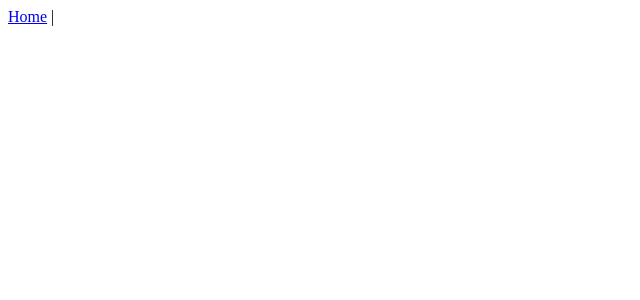
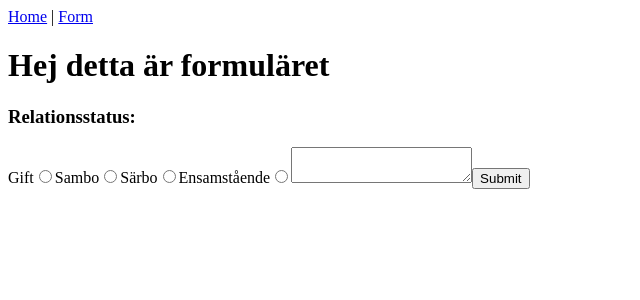
Before and after one commit to owenboy9/Vivimos, a React (Vite) app: page /form in a window 1280 px wide. Before the commit this address had no page. Shown: the top 300 px of the page, without its empty margins (0-640 px from the left). Built offline with nearby package versions, Linux system fonts and the light colour scheme.

Commit message:
Testing out radio buttons + text field

```diff
--- a/src/components/Nav.jsx
+++ b/src/components/Nav.jsx
@@ -4,7 +4,7 @@ function Nav() {
 
   return <nav>
     <Link to="/">Home</Link> |&nbsp;
-
+    <Link to="/form">Form</Link>
   </nav>
 }
 
--- a/src/components/Router.jsx
+++ b/src/components/Router.jsx
@@ -1,6 +1,8 @@
 import { BrowserRouter, Routes, Route } from "react-router-dom"
 import Nav from "./Nav.jsx"
 import Home from "../pages/Home.jsx"
+import Form from "../pages/Form.jsx"
+
 
 
 
@@ -13,9 +15,8 @@ function Router() {
       <Routes>
         {/*Our route definitions(controller)*/}
 
-        <Route path="/" element={<Home />} /> {/*kan va självstängande element om det inte händer något mellan taggarna*/}
-
-      </Routes>
+          <Route path="/" element={<Home />} /> {/*kan va självstängande element om det inte händer något mellan taggarna*/}
+          <Route path="/form" element={<Form />} />      </Routes>
     </BrowserRouter>
   )
 
--- /dev/null
+++ b/src/pages/Form.jsx
@@ -0,0 +1,55 @@
+import {useContext, useState} from "react"
+import {GlobalContext} from "../GlobalContext"
+
+function Form() {
+  const {ads, setAds} = useContext(GlobalContext)
+
+  // Define the state for the radio buttons and the text area
+  const [selectedOption, setSelectedOption] = useState('');
+  const [textArea, setTextArea] = useState('');
+
+  // Handle changes to the radio buttons and the text area
+  const handleChange = (event) => {
+    const {name, type, value} = event.target;
+    type === 'radio' ? setSelectedOption(value) : setTextArea(value);
+  }
+
+  // Handle form submission
+  const handleSubmit = (event) => {
+    event.preventDefault();
+    console.log('Form data:', selectedOption, textArea);
+  }
+
+  return (
+    <>
+      <h1>Hej detta är formuläret</h1>
+      <form onSubmit={handleSubmit}>
+        <h3>Relationsstatus:</h3>
+        <label>
+          Gift
+          <input type="radio" name="options" value="option1" checked={selectedOption === 'option1'}
+                 onChange={handleChange}/>
+        </label>
+        <label>
+          Sambo
+          <input type="radio" name="options" value="option2" checked={selectedOption === 'option2'}
+                 onChange={handleChange}/>
+        </label>
+        <label>
+          Särbo
+          <input type="radio" name="options" value="option3" checked={selectedOption === 'option3'}
+                 onChange={handleChange}/>
+        </label>
+        <label>
+          Ensamstående
+          <input type="radio" name="options" value="option3" checked={selectedOption === 'option3'}
+                 onChange={handleChange}/>
+        </label>
+        <textarea value={textArea} onChange={handleChange}/>
+        <button type="submit">Submit</button>
+      </form>
+    </>
+  );
+}
+
+export default Form
```
